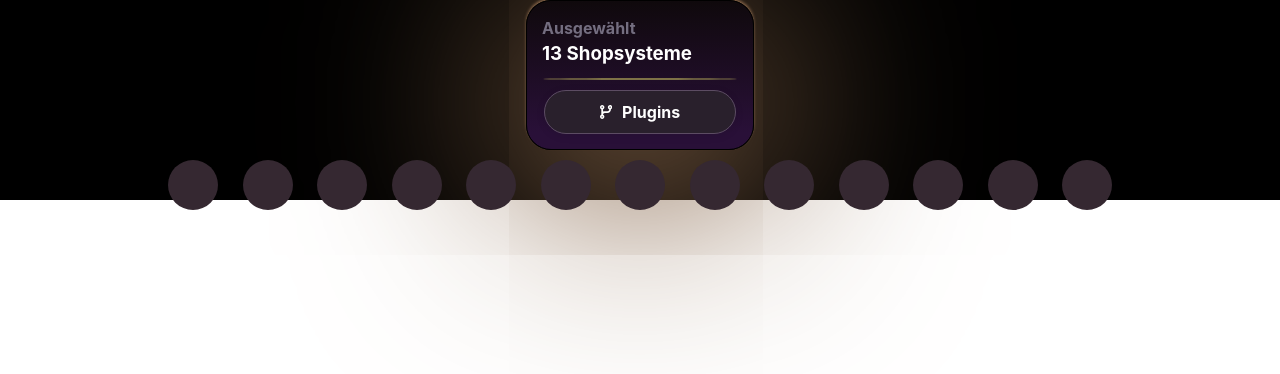
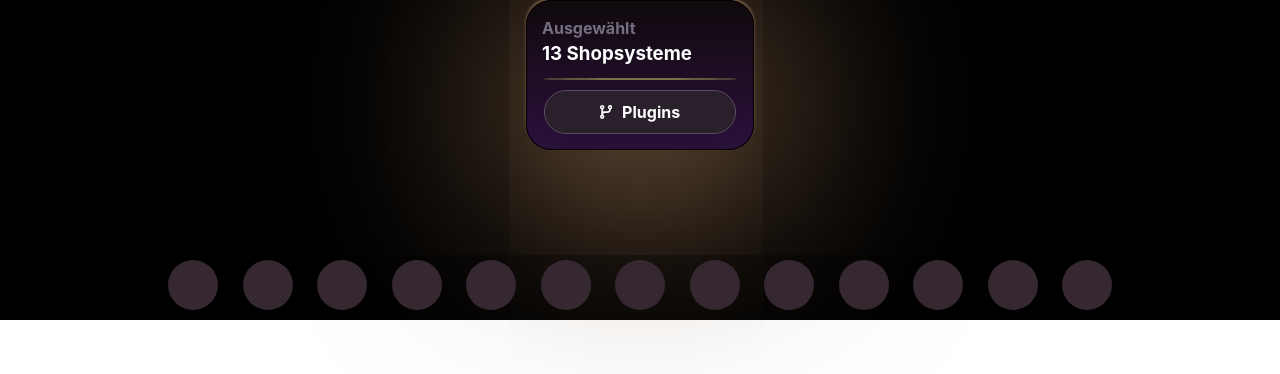
Before and after one commit to arief0303/payever-test-task-one, a website built with Vite: page index.html in a window 1280 px wide. Built offline with nearby package versions, Linux system fonts and the light colour scheme.

Commit message:
basic layout

```diff
--- a/index.html
+++ b/index.html
@@ -35,7 +35,7 @@
       </div>
     </div>
   </div>
-  <div style="height: 50px; margin: 0 auto; display: block; white-space: nowrap; text-align: center;">
+  <div style="margin: 100px auto; display: block; white-space: nowrap; text-align: center;">
     <div id="circle1" style="width: 50px; height: 50px; border-radius: 50%; background-color: #352831; margin: 10px; display: inline-block;"><img/></div>
     <div id="circle2" style="width: 50px; height: 50px; border-radius: 50%; background-color: #352831; margin: 10px; display: inline-block;"><img/></div>
     <div id="circle3" style="width: 50px; height: 50px; border-radius: 50%; background-color: #352831; margin: 10px; display: inline-block;"><img/></div>
```
